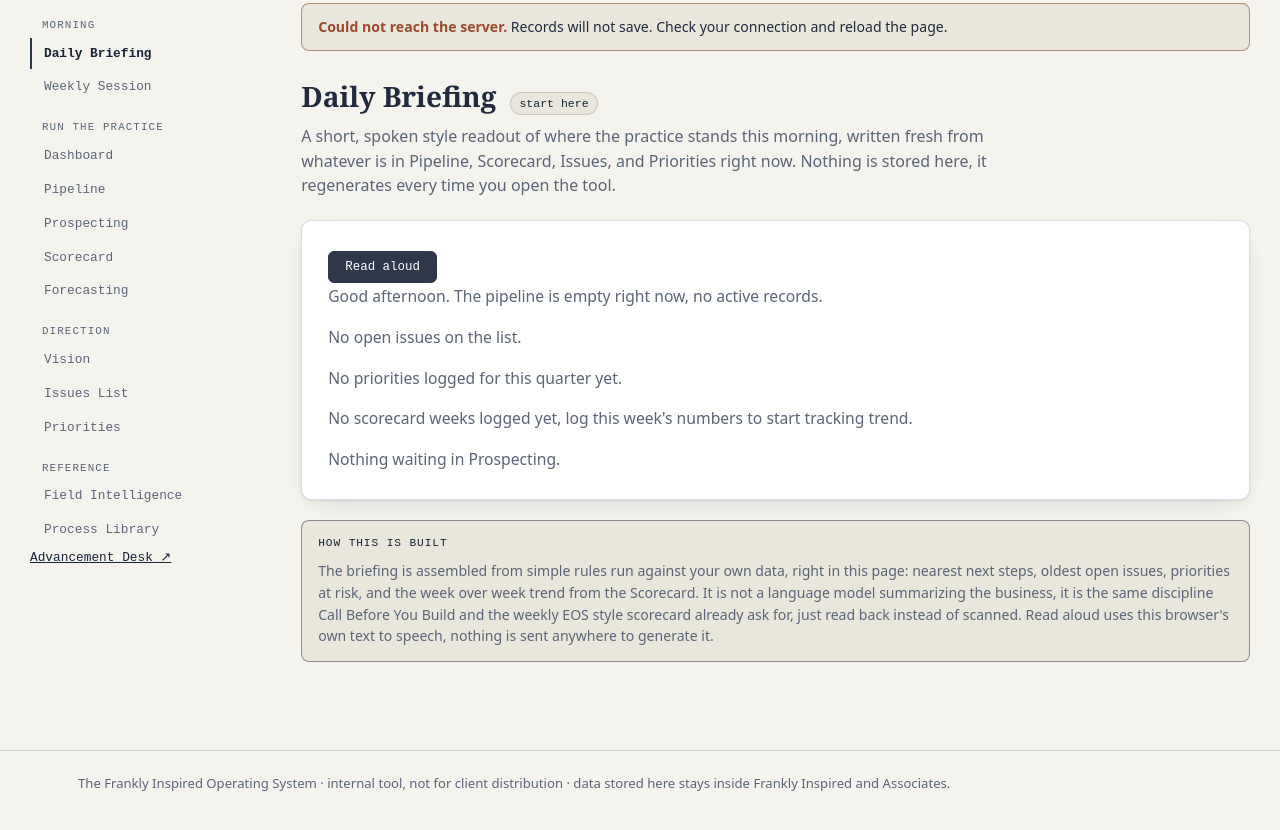
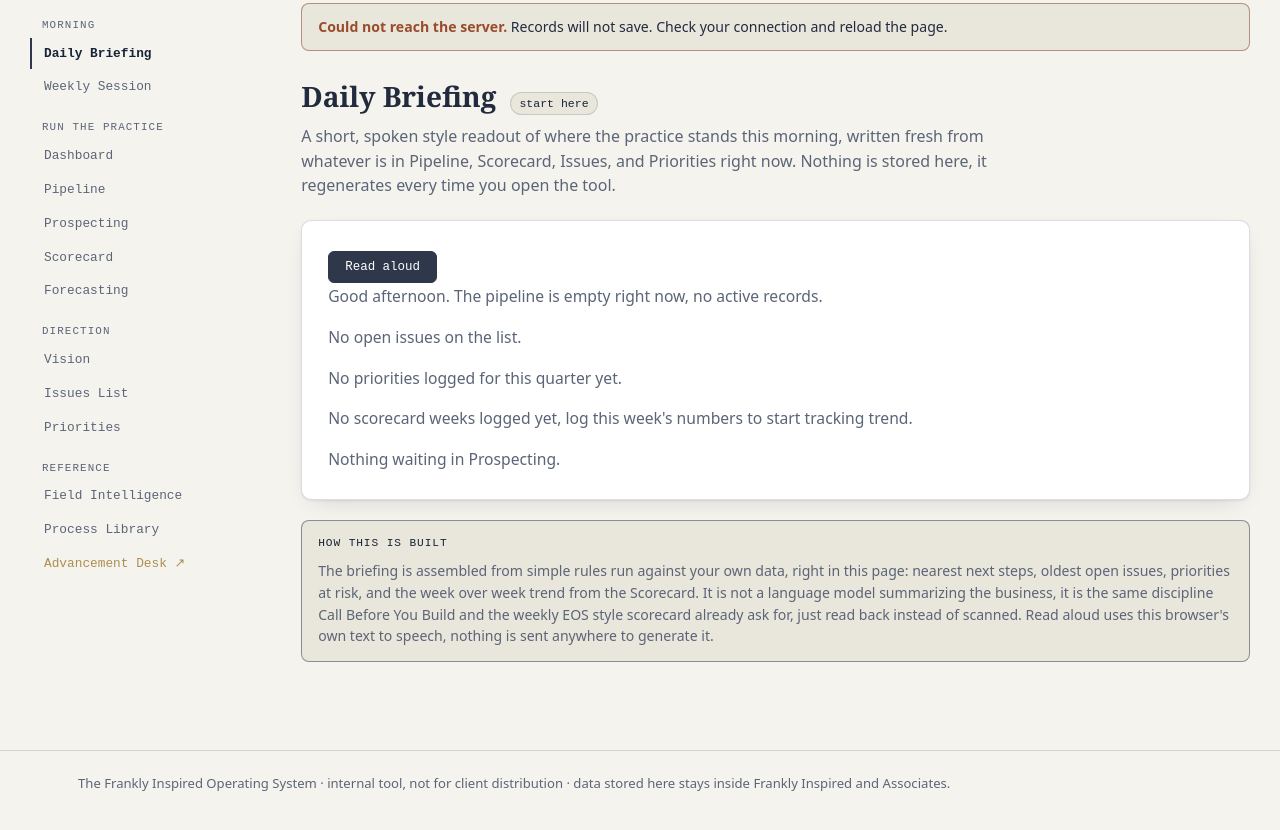
Before and after one commit to fparham3051-prog/frankly-inspired-os, a website: page public/index.html in a window 1280 px wide. Shown: the part 466-1296 px from the top of the page. Drawn offline with Linux system fonts and the light colour scheme; no server answers.

Commit message:
Refactor rail button styles and add rail link styles

```diff
--- a/public/styles.css
+++ b/public/styles.css
@@ -102,10 +102,11 @@ img{max-width:100%;}
   @media (max-width:820px){nav.rail{position:static;flex-direction:row;flex-wrap:wrap;gap:8px 14px;padding-bottom:8px;border-bottom:1px solid var(--line);}}
   nav.rail .rail-label{color:var(--ink-soft);text-transform:uppercase;letter-spacing:0.1em;font-size:0.68rem;margin:14px 0 2px 12px;}
   @media (max-width:820px){nav.rail .rail-label{display:none;}}
-  nav.rail button.rail-btn{all:unset;display:block;cursor:pointer;color:var(--ink-soft);padding:6px 0 6px 12px;border-left:2px solid transparent;font-family:'IBM Plex Mono', monospace;font-size:0.8rem;}
-  @media (max-width:820px){nav.rail button.rail-btn{border-left:none;padding-left:0;}}
-  nav.rail button.rail-btn:hover{color:var(--ink);border-left-color:var(--line);}
+  nav.rail button.rail-btn, nav.rail a.rail-link{all:unset;display:block;cursor:pointer;color:var(--ink-soft);padding:6px 0 6px 12px;border-left:2px solid transparent;font-family:'IBM Plex Mono', monospace;font-size:0.8rem;}
+  @media (max-width:820px){nav.rail button.rail-btn, nav.rail a.rail-link{border-left:none;padding-left:0;}}
+  nav.rail button.rail-btn:hover, nav.rail a.rail-link:hover{color:var(--ink);border-left-color:var(--line);}
   nav.rail button.rail-btn.is-active{color:var(--accent-strong);border-left-color:var(--accent);font-weight:600;}
+  nav.rail a.rail-link{color:var(--accent-2);}
 
   main{min-width:0;}
   .view{margin-bottom:8px;}
```
